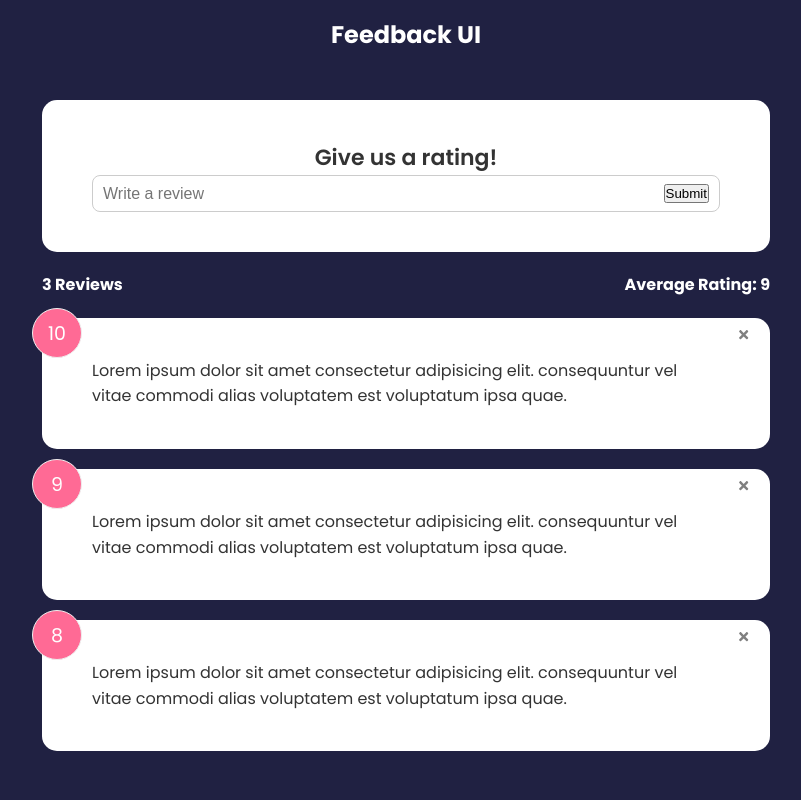
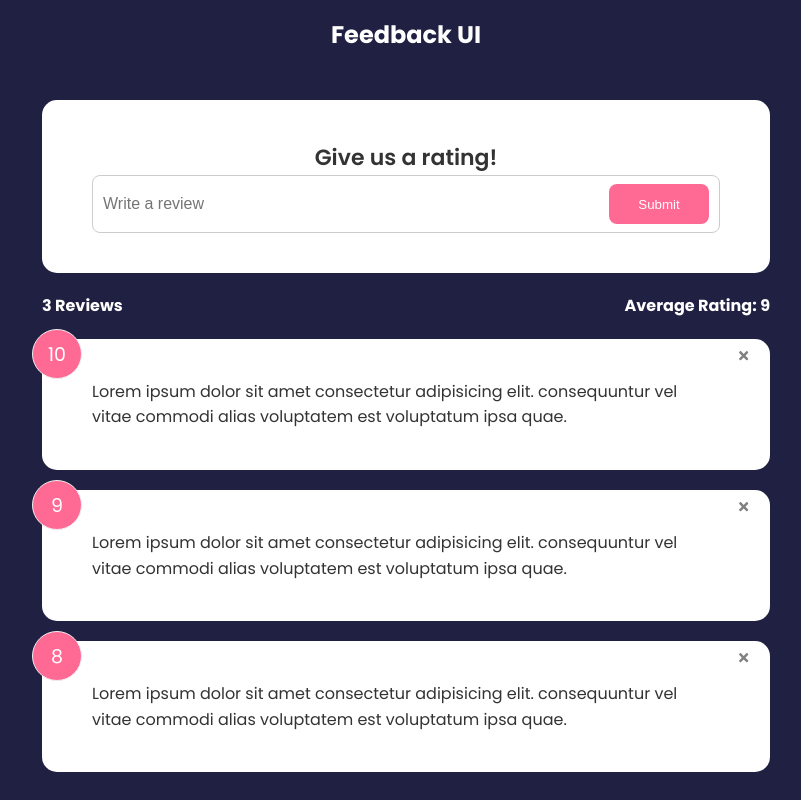
Before and after one commit to t-kalden/feedback-app, a React (Create React App) app: page / in a window 1280 px wide. Shown: the whole page, without its empty margins (234-1035 px from the left). Built offline with nearby package versions, Linux system fonts and the light colour scheme.

Commit message:
Create custom Button component

```diff
--- a/src/components/FeedbackForm.jsx
+++ b/src/components/FeedbackForm.jsx
@@ -1,5 +1,6 @@
 import { useState } from "react"
 import Card from "./shared/Card"
+import Button from "./shared/Button"
 
 function FeedbackForm() {
     const [ text, setText ] = useState('')
@@ -19,7 +20,7 @@
                         onChange={handleTextChange}
                         value={text}
                     />
-                    <button type="submit">Submit</button>
+                    <Button type="submit" version="secondary">Submit</Button>
                 </div>
             </form>
         </Card>
--- /dev/null
+++ b/src/components/shared/Button.jsx
@@ -0,0 +1,24 @@
+import PropTypes from 'prop-types'
+
+function Button({ children, version, type, isDisabled }) {
+  return (
+    <button type = {type} disable = {isDisabled} className={`btn btn-${version}`}>
+        {children}
+    </button>
+  )
+}
+
+Button.defaultProps = {
+    version : 'primary',
+    type : 'button',
+    isDisabled : false
+}
+
+Button.propTypes = {
+    children: PropTypes.node.isRequired,
+    version: PropTypes.string,
+    type: PropTypes.string,
+    isDisabled: PropTypes.bool
+}
+
+export default Button
```
